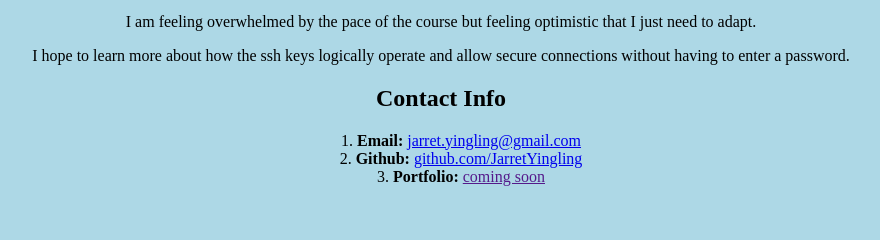
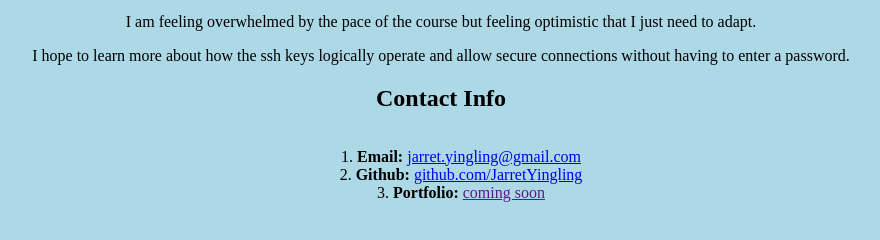
Before and after one commit to JarretYingling/test_github, a plain HTML site: page index.html in a window 1280 px wide. Shown: the part 148-388 px from the top of the page, without its empty margins (199-1079 px from the left). Drawn offline with Linux system fonts and the light colour scheme.

Commit message:
order list gets inline block from css

```diff
--- a/css/style.css
+++ b/css/style.css
@@ -3,3 +3,7 @@ body {
     list-style-position: inside;
     background-color: lightblue;
 }
+
+ol{
+    display: inline-block;
+}
```
